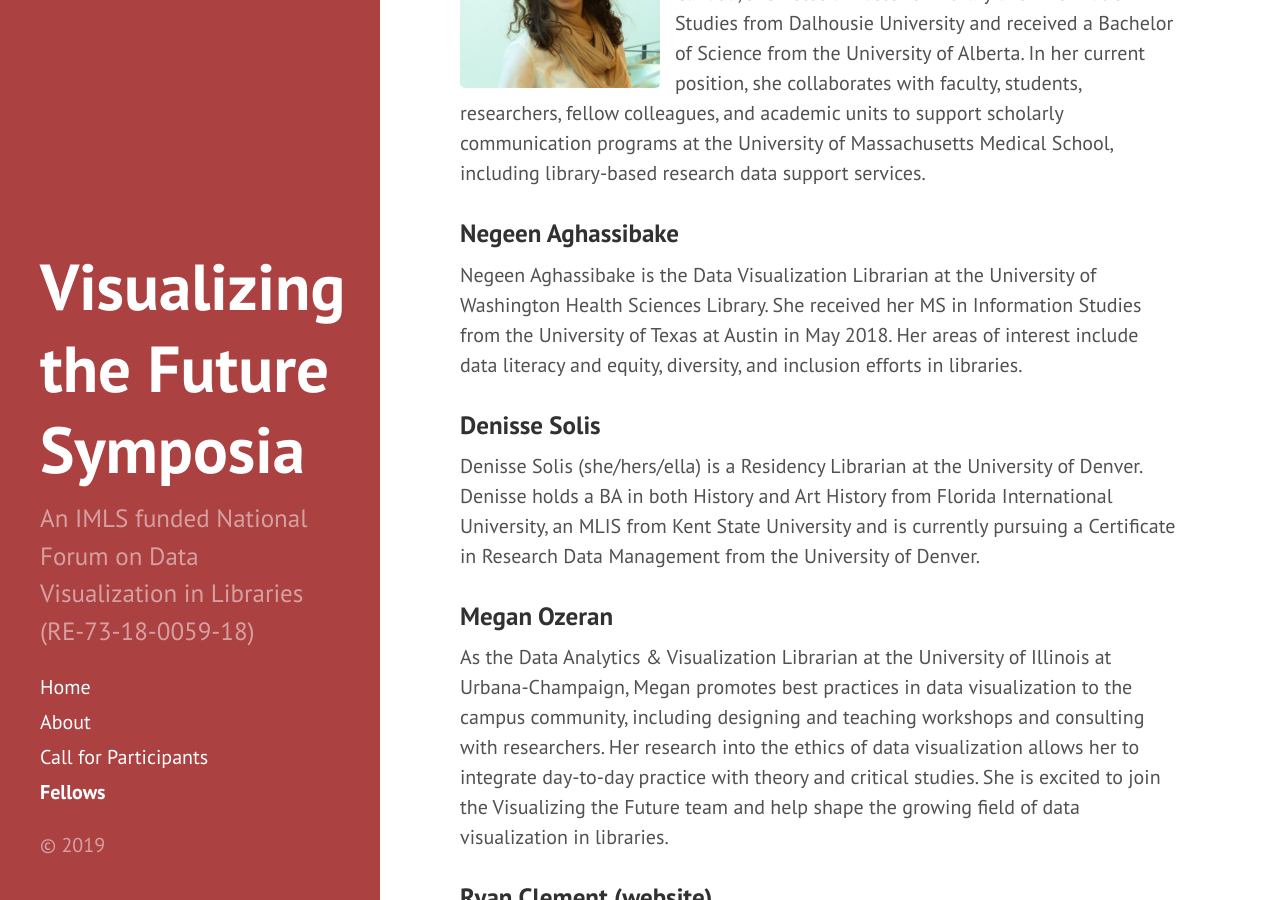
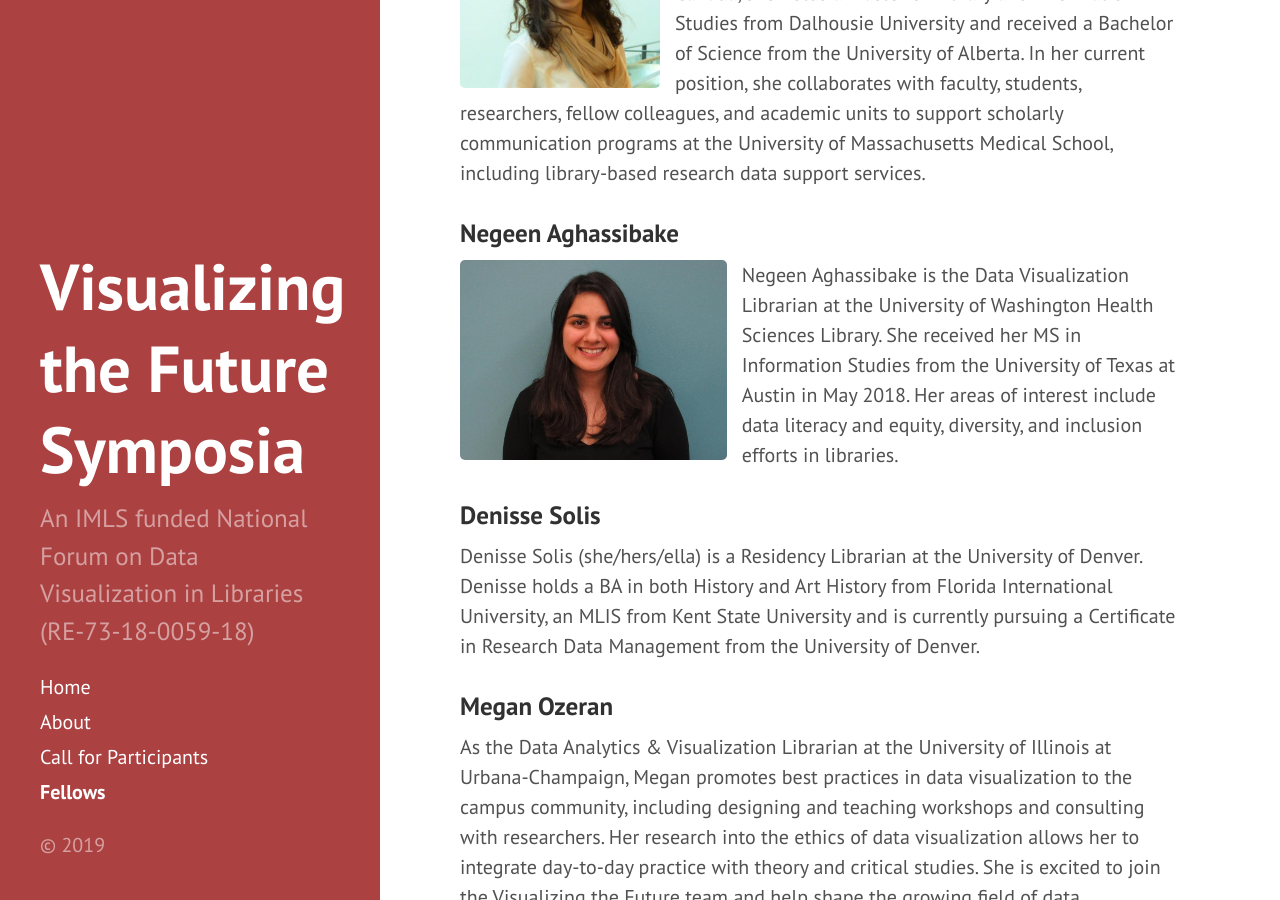
Before and after one commit to visualizingthefuture/visualizingthefuture.github.io, a Jekyll site: the page built from fellows.md, in a window 1280 px wide and 900 px high, scrolled down 313 px. Built offline with Jekyll 4.4.1, drawn with Linux system fonts in a browser that asks for light colours.

Commit message:
Update fellows.md

```diff
--- a/fellows.md
+++ b/fellows.md
@@ -8,6 +8,7 @@ title: Fellows
 Tess Grynoch is the Research Data & Scholarly Communications Librarian at the Lamar Soutter Library, University of Massachusetts Medical School. Hailing from Canada, she holds a Master of Library and Information Studies from Dalhousie University and received a Bachelor of Science from the University of Alberta. In her current position, she collaborates with faculty, students, researchers, fellow colleagues, and academic units to support scholarly communication programs at the University of Massachusetts Medical School, including library-based research data support services.
 
 ### Negeen Aghassibake
+![Negeen Aghassibake](../images/photos/Aghassibake_Headshot Compressed.jpg){:height="200px" align="left" style="margin-right:15px; margin-bottom:0px"}
 Negeen Aghassibake is the Data Visualization Librarian at the University of Washington Health Sciences Library. She received her MS in Information Studies from the University of Texas at Austin in May 2018. Her areas of interest include data literacy and equity, diversity, and inclusion efforts in libraries.
 
 ### Denisse Solis
```
